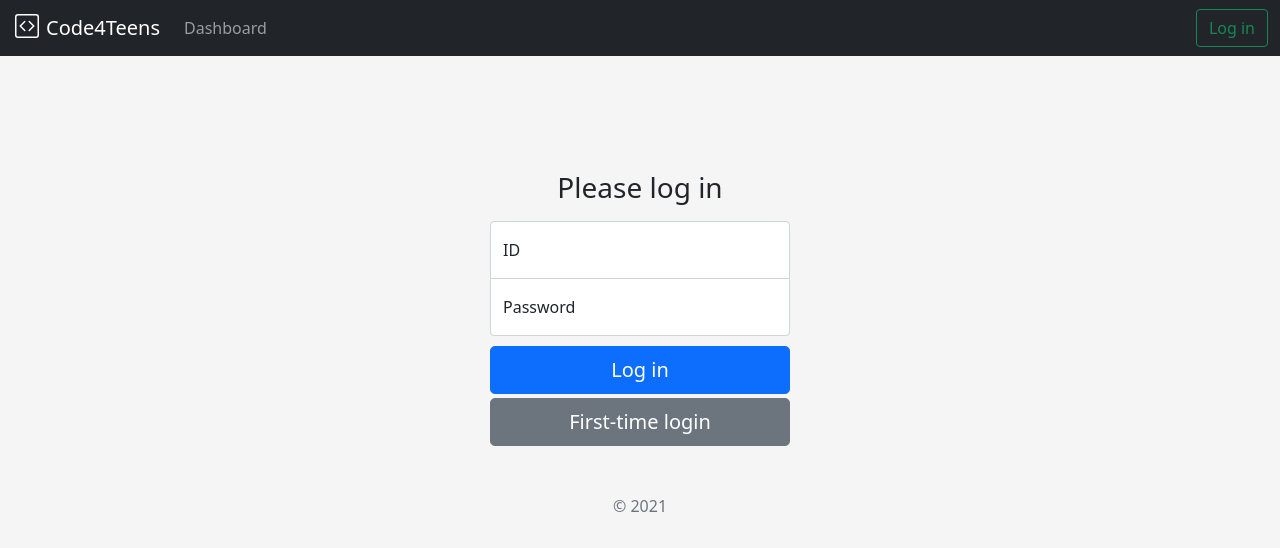
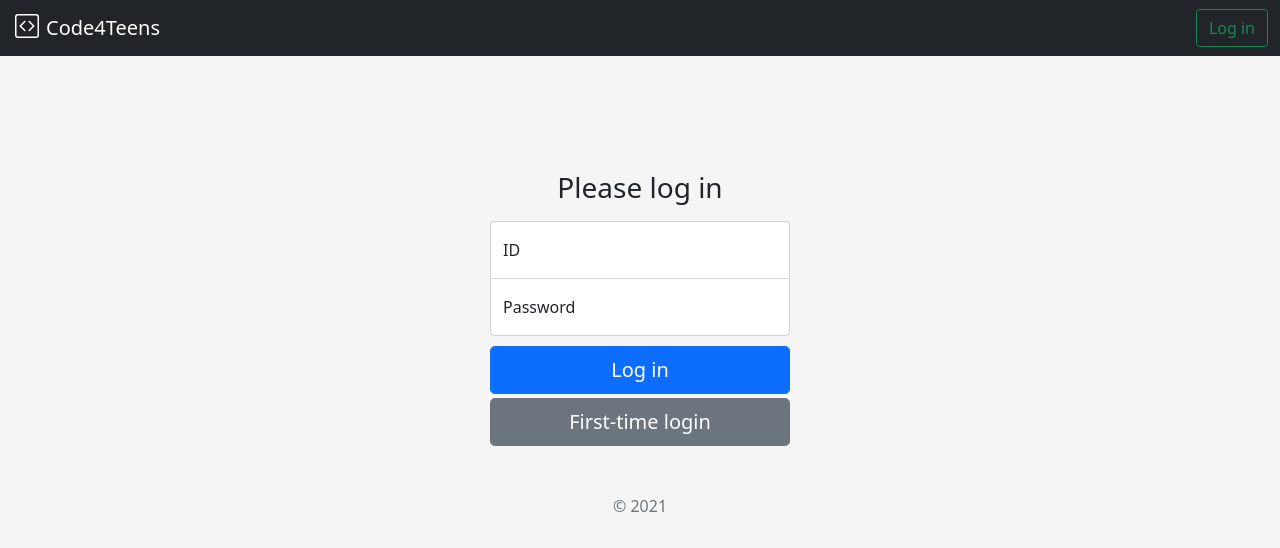
Before and after one commit to code4teens/c4t-web-app, a Flask app: page /login in a window 1280 px wide. Shown: the top 548 px of the page. Run offline with Flask 2, Linux system fonts and the light colour scheme.

Commit message:
fix: hide dashboard nav item when not logged in

```diff
--- a/templates/base.html
+++ b/templates/base.html
@@ -26,7 +26,11 @@
         </button>
         <div class="collapse navbar-collapse" id="navbarItems">
           <div class="navbar-nav me-auto">
+            {% if current_user.is_authenticated %}
             <a class="nav-link{{ ' active' if active_page == 'dashboard' else '' }}" href="/dashboard">Dashboard</a>
+            {% else %}
+            <hr class="m-1">
+            {% endif %}
           </div>
           <div class="navbar-nav">
             {% if current_user.is_authenticated %}
```
